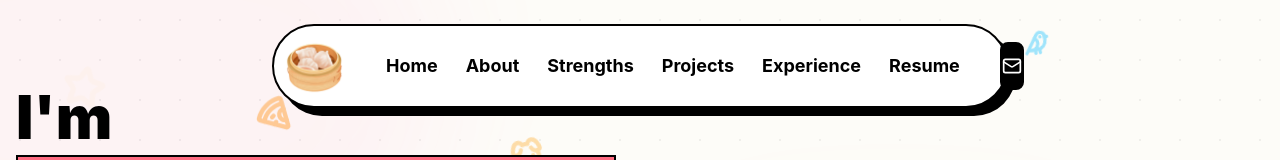
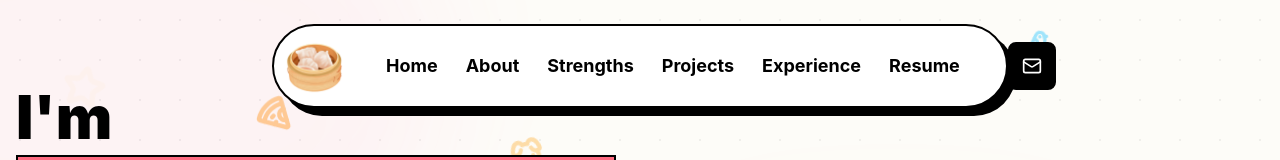
Before and after one commit to bbx99/my-portfolio, a React (Vite) app: page / in a window 1280 px wide. Shown: the top 160 px of the page. Built offline with nearby package versions, Linux system fonts and the light colour scheme.

Commit message:
fix: adjust contact button position in navbar

```diff
--- a/src/App.tsx
+++ b/src/App.tsx
@@ -81,6 +81,7 @@ const Navbar = ({ onContactClick, onResumeClick }) => {
       >
         <img src="/food.png" alt="Dim Sum Icon" className="w-16 h-16 object-contain" />
 
+        <div className="flex items-center">
           <div className="hidden md:flex items-center gap-3">
             {navItems.map((item) => (
               <a key={item.name} href={item.href} className="font-bold text-lg hover:text-brand-pink transition-colors p-2">
@@ -92,9 +93,10 @@ const Navbar = ({ onContactClick, onResumeClick }) => {
             </button>
           </div>
 
-        <button onClick={onContactClick} className="w-12 h-12 bg-black rounded-lg flex items-center justify-center text-white brutal-border">
+          <button onClick={onContactClick} className="w-12 h-12 bg-black rounded-lg flex items-center justify-center text-white brutal-border ml-10">
             <Mail size={20} />
           </button>
+        </div>
       </motion.div>
     </nav>
   );
```
Lines whose indentation alone changed are shown as unchanged.
